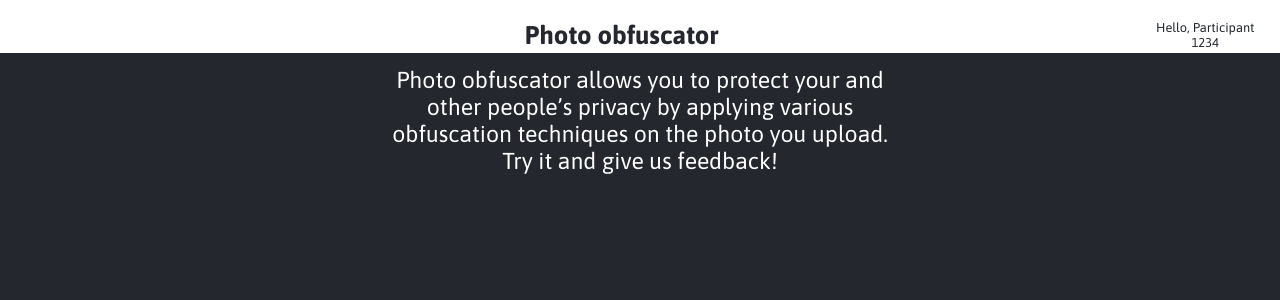
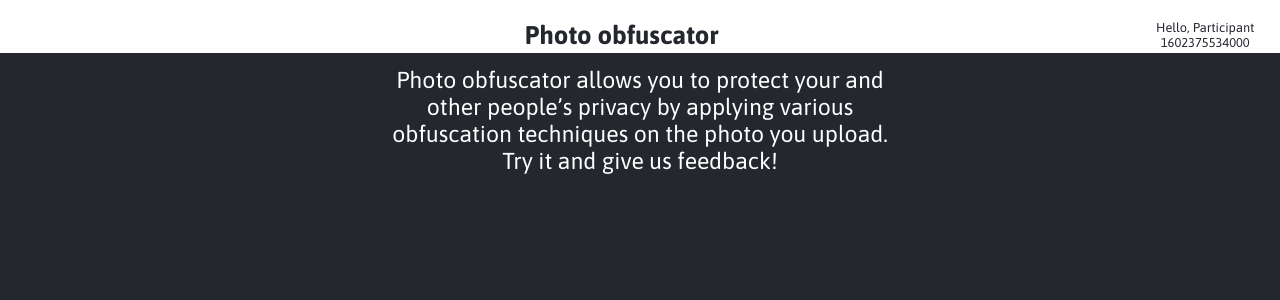
Before and after one commit to 3delfina/dissertation, a Django app: page /obfuscator in a window 1280 px wide. Shown: the top 300 px of the page. Run offline with Django 3.2, Linux system fonts and the light colour scheme.

Commit message:
Added a script for calculating a participant uid.

```diff
--- a/src/obfuscator/templates/obfuscator/index.html
+++ b/src/obfuscator/templates/obfuscator/index.html
@@ -12,7 +12,7 @@
   <body>
     <header>
       <div class="aligncenter"><h1>Photo obfuscator</h1></div>
-      <div class="alignright">Hello, Participant<br>1234</div>
+      <div class="alignright">Hello, Participant <p id="uid"></p></div>
     </header>
 
     <div class="main-area">
@@ -25,5 +25,10 @@
 
       <div class="after upload"></div>
     </div>
+    <script>
+      window.onload = function() {
+        document.getElementById("uid").innerHTML = Date.now();
+      };
+    </script>
   </body>
 </html>
```
